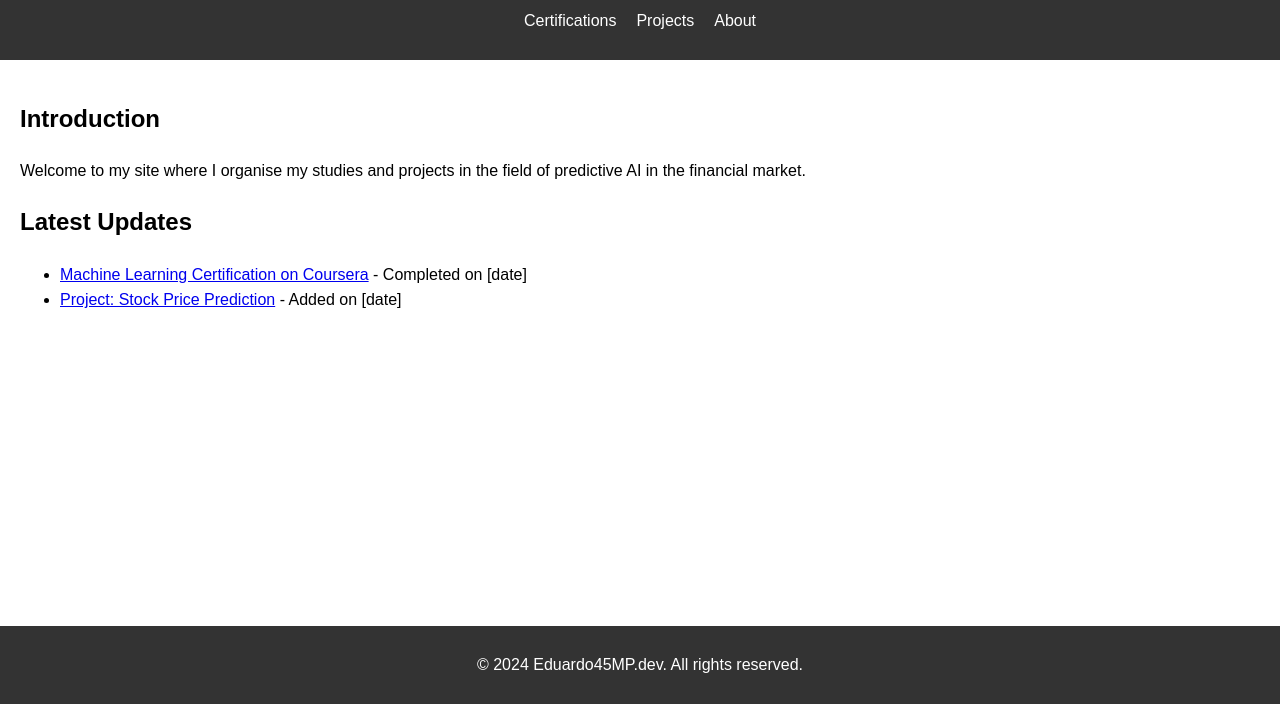
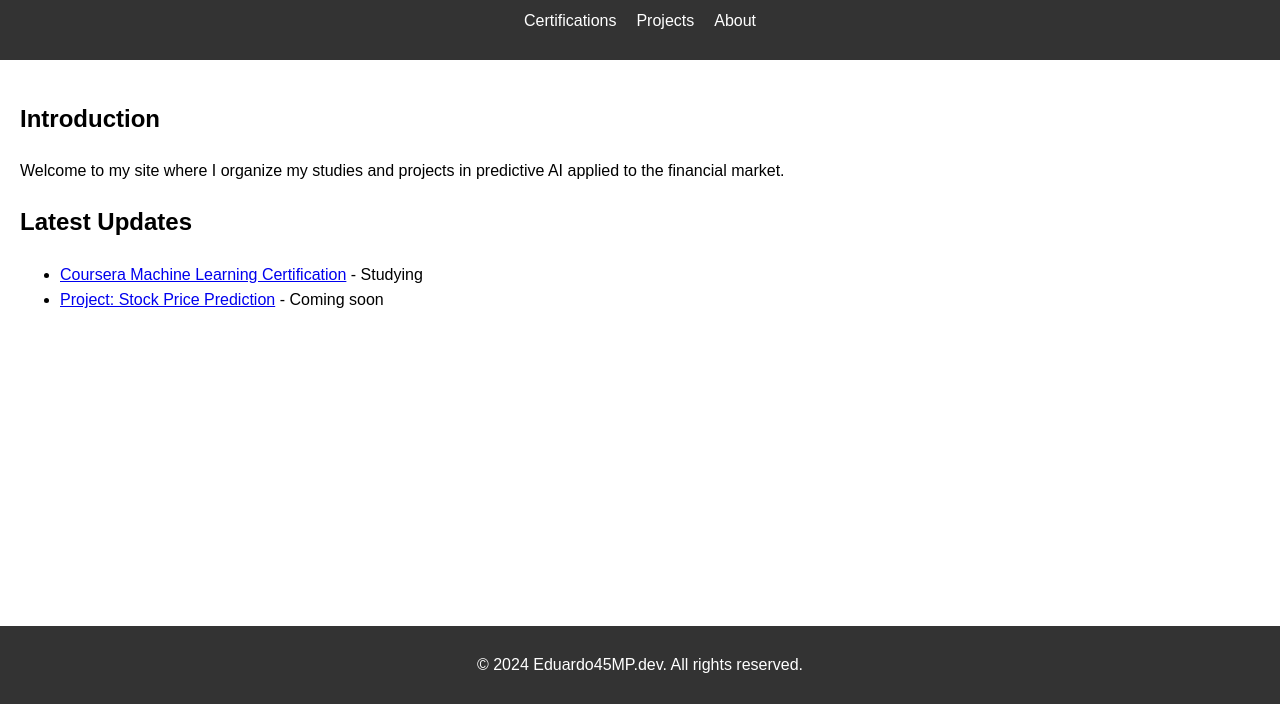
Before and after one commit to eduardo45MP/my-predictive-ai-studies, a plain HTML site: page index.html in a window 1280 px wide. Shown: the part 96-800 px from the top of the page. Drawn offline with Linux system fonts and the light colour scheme.

Commit message:
Update index.html

```diff
--- a/index.html
+++ b/index.html
@@ -20,13 +20,13 @@
     <main>
         <section>
             <h2>Introduction</h2>
-            <p>Welcome to my site where I organise my studies and projects in the field of predictive AI in the financial market.</p>
+            <p>Welcome to my site where I organize my studies and projects in predictive AI applied to the financial market.</p>
         </section>
         <section>
             <h2>Latest Updates</h2>
             <ul>
-                <li><a href="#">Machine Learning Certification on Coursera</a> - Completed on [date]</li>
-                <li><a href="#">Project: Stock Price Prediction</a> - Added on [date]</li>
+                <li><a href="#">Coursera Machine Learning Certification</a> - Studying</li>
+                <li><a href="#">Project: Stock Price Prediction</a> - Coming soon</li>
             </ul>
         </section>
     </main>
```
